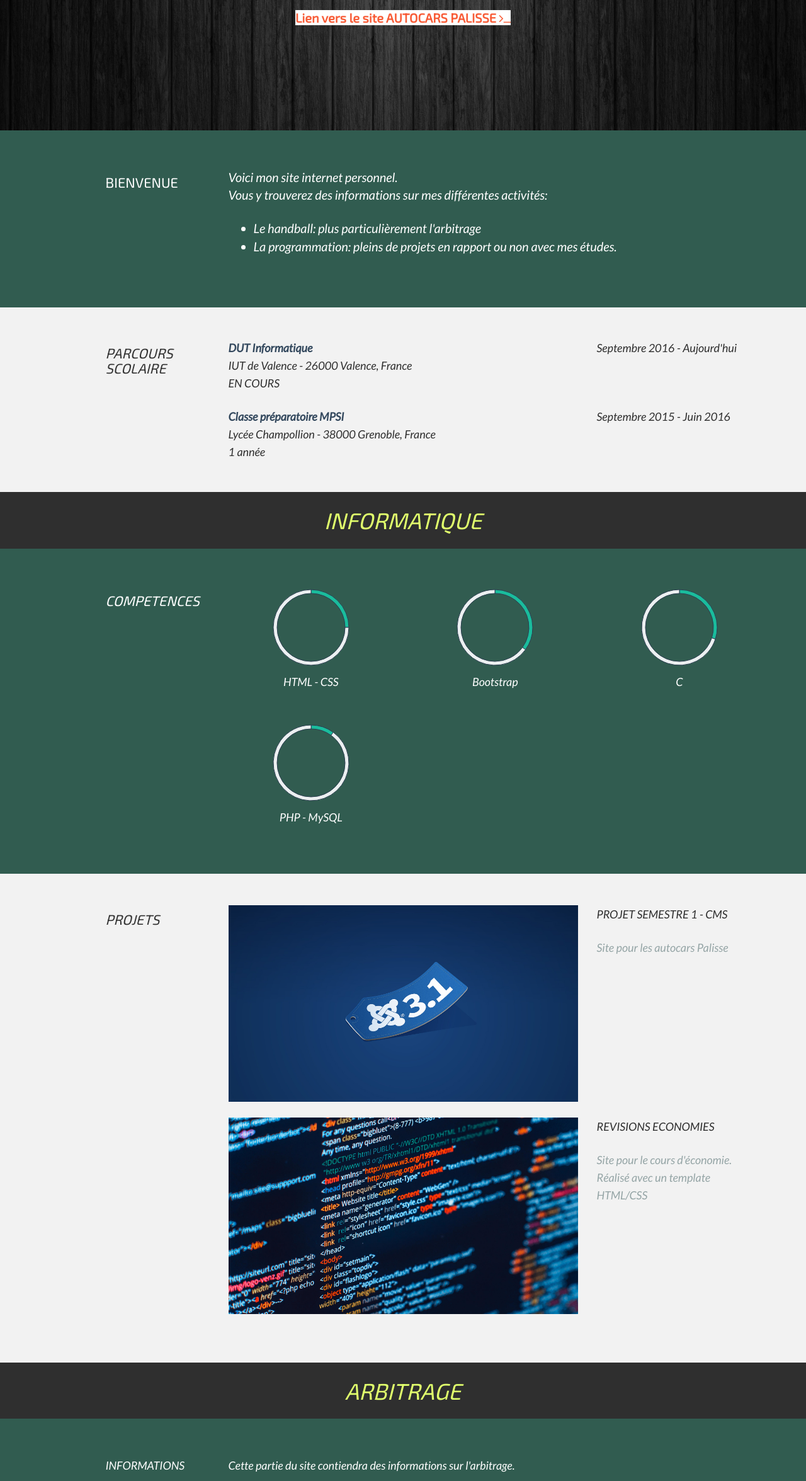
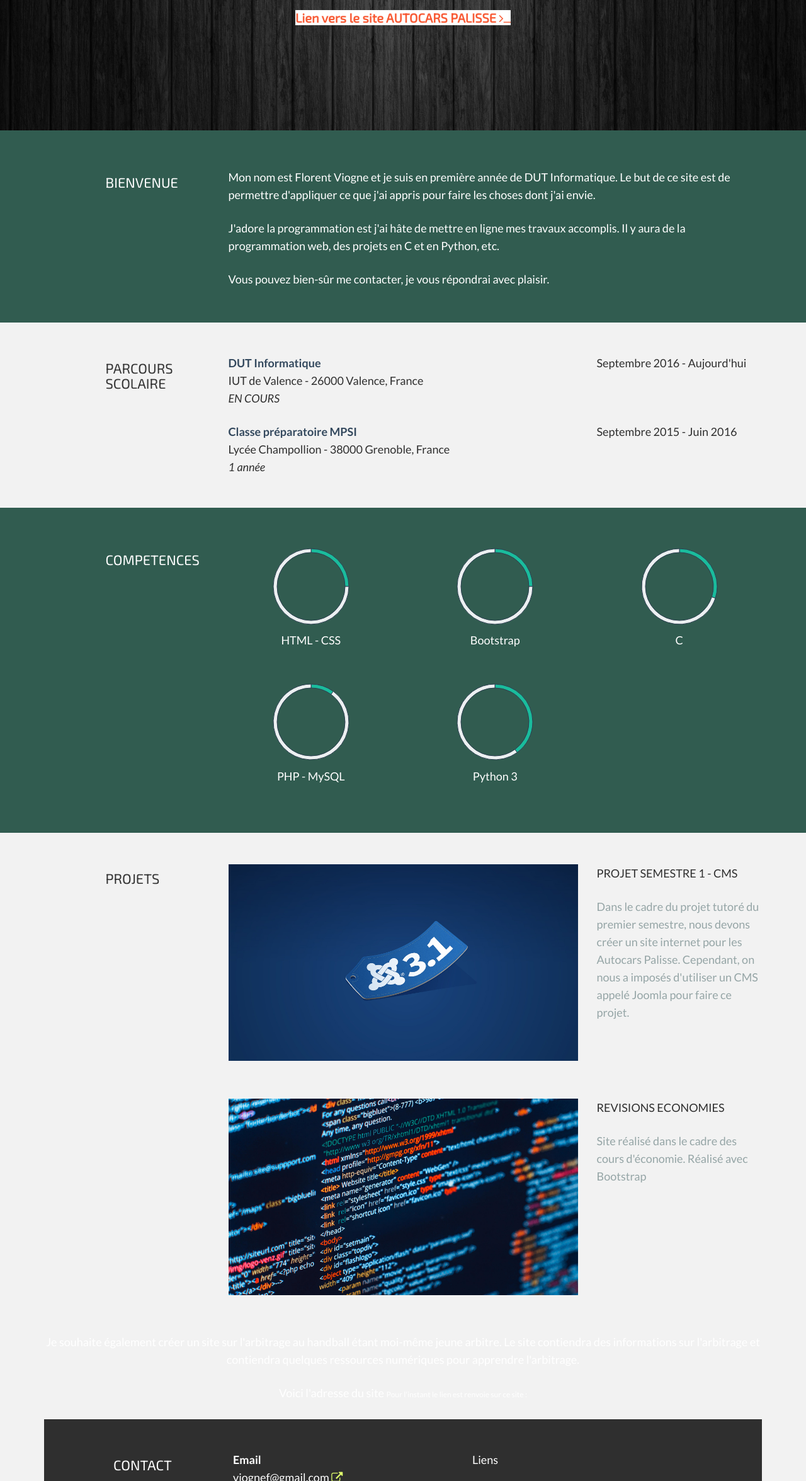
Before and after one commit to florentVgn/home, a plain HTML site: page index.html in a window 1280 px wide. Shown: the part 353-2704 px from the top of the page at 63% size. Drawn offline with Linux system fonts and the light colour scheme.

Commit message:
Modification importante
Site uniquement pour informatique

```diff
--- a/assets/css/main.css
+++ b/assets/css/main.css
@@ -184,10 +184,12 @@ a:after {
 	background: #315C50;
 	padding-top: 60px;
 	color: white;
+  padding-bottom: 30px;
 }
 
 #intro h5, h4, p {
 	color: white;
+  /*font-weight: 200;*/
 }
 
 #intro i {
@@ -238,7 +240,7 @@ a:after {
 	color: #E0FF6C;
 }
 
-#liens-sociaux a {
+#liens a {
 	color: grey;
 }
 
@@ -255,6 +257,10 @@ a:after {
 	color: #E0FF6C;
 	margin-top: 25px;
 	margin-bottom: 25px;
+}
+
+#projects img {
+  margin-bottom: 60px;
 }
 
 
--- a/index.html
+++ b/index.html
@@ -5,7 +5,8 @@
     <meta name="viewport" content="width=device-width, initial-scale=1.0">
     <meta name="description" content="Site personnel de Florent Viogne">
     <meta name="author" content="Florent Viogne">
-    <meta name="keywords" content="HTML,CSS">
+    <meta name="keywords" content="Florent, Viogne, Florent Viogne, Autocars Palisse, Palisse,
+      Arbitrage, Arbitre, Handball">
     <link rel="icon" type="image/png" href="assets/img/ico/favicon.png" />
     <!--[if IE]><link rel="shortcut icon" type="image/x-icon" href="assets/img/ico/favicon.ico" /><![endif]-->
 
@@ -42,9 +43,8 @@
 				<div class="row">
 					<div class="dropdown">
 						<ul id="nav" class="nav">
-							<li class="menu-item"><a class="smoothScroll" href="#welcome" title="Bienvenue"><i class="icon-user"></i></a></li>
-							<li class="menu-item"><a class="smoothScroll" href="#informatique" title="Informatique"><i class="icon-code"></i></a></li>
-                            <li class="menu-item"><a class="smoothScroll" href="#arbitrage" title="Arbitrage"><i class="icon-font"></i></a></li>
+							<li class="menu-item"><a class="smoothScroll" href="#intro" title="Bienvenue"><i class="icon-user"></i></a></li>
+							<li class="menu-item"><a class="smoothScroll" href="#skillswrap" title="Informatique"><i class="icon-code"></i></a></li>
               <li class="menu-item"><a class="smoothScroll" href="#contact" title="Contact"><i class="icon-envelope"></i></a></li>
 						</ul><!--/ uL#nav -->
 					</div><!-- /.dropdown -->
@@ -61,30 +61,34 @@
 			<div class="row centered">
 				<div class="col-lg-12">
 					<h1>Florent Viogne</h1>
-					<h3>Etudiant en DUT Informatique | viognef@gmail.com</h3>
+					<h3>
+            Etudiant en DUT Informatique | viognef@gmail.com
+           </h3>
           <h3><a href="../projetS1/" style="background-color: #ffffff; font-weight: bold;" target="_blank">Lien vers le site AUTOCARS PALISSE <i class="icon-terminal"></i></a></h3>
 				</div><!--/.col-lg-12 -->
 			</div><!--/.row -->
 		</div><!--/.container -->
 	</div><!--/.#headerwrap -->
 
-
-	<section id="welcome" name="welcome"></section>
 	<div id="intro">
 		<div class="container">
 			<div class="row">
 
 				<div class="col-lg-2 col-lg-offset-1">
-					<h5>BIENVENUE<i </h5>
+					<h5>BIENVENUE</h5>
 				</div>
 				<div class="col-lg-9">
           <p>
-                    Voici mon site internet personnel.</br>
-                    Vous y trouverez des informations sur mes différentes activités:
-                    <ul>
-                        <li>Le handball: plus particulièrement l'arbitrage</li>
-                        <li>La programmation: pleins de projets en rapport ou non avec mes études.</li>
-                    </ul>
+            Mon nom est Florent Viogne et je suis en première année de DUT Informatique.
+            Le but de ce site est de permettre d'appliquer ce que j'ai appris pour faire les
+            choses dont j'ai envie.
+          </p>
+          <p>
+            J'adore la programmation est j'ai hâte de mettre en ligne mes travaux accomplis.
+            Il y aura de la programmation web, des projets en C et en Python, etc.
+          </p>
+          <p>
+            Vous pouvez bien-sûr me contacter, je vous répondrai avec plaisir.
           </p>
         </div>
 			</div><!--/.row -->
@@ -123,12 +127,6 @@
 	</div><!--/.container -->
 
 	<!--SKILLS DESCRIPTION -->
-    <section id="informatique" name="informatique"></section>
-    <div id="title-part" class="row">
-        <div class="centered">
-            <h1>INFORMATIQUE</h1>
-        </div>
-    </div>
 	<div id="skillswrap">
 		<div class="container">
 			<div class="row">
@@ -160,11 +158,11 @@
 						<script>
 							var doughnutData = [
 									{
-										value: 35,
+										value: 25,
 										color:"#1abc9c"
 									},
 									{
-										value : 65,
+										value : 75,
 										color : "#ecf0f1"
 									}
 								];
@@ -209,12 +207,29 @@
 						</script>
 					</div>
 
+          <div class="col-lg-3 centered">
+						<canvas id="python" height="130" width="130"></canvas>
+						<p>Python 3</p>
+						<br>
+						<script>
+							var doughnutData = [
+									{
+										value: 40,
+										color:"#1abc9c"
+									},
+									{
+										value : 60,
+										color : "#ecf0f1"
+									}
+								];
+								var myDoughnut = new Chart(document.getElementById("python").getContext("2d")).Doughnut(doughnutData);
+						</script>
+					</div>
+
 			</div><!--/.row -->
 			<br>
 		</div><!--/.container -->
 	</div><!--/ #skillswrap -->
-
-
 
     <!--PORTFOLIO DESCRIPTION -->
 	<div class="container desc" id="projects">
@@ -229,10 +244,11 @@
 				<div class="col-lg-3">
 					<p>PROJET SEMESTRE 1 - CMS</p>
 				<p>
-          <more>Site pour les autocars Palisse</more>
+          <more>Dans le cadre du projet tutoré du premier semestre, nous devons créer un site
+          internet pour les Autocars Palisse. Cependant, on nous a imposés d'utiliser
+          un CMS appelé Joomla pour faire ce projet.</more>
         </p>
 				</div>
-
 				<div class="col-lg-6 col-lg-offset-3">
 					<p><a href="../revisionsEconomies/" title="Révisions Economies" target="_blank">
                         <img class="img-responsive" src="assets/img/revisionsEconomies.jpg" alt=""></a></p>
@@ -240,49 +256,25 @@
 				<div class="col-lg-3">
 						<p>REVISIONS ECONOMIES</p>
 					<p>
-            <more>Site pour le cours d'économie. Réalisé avec un template HTML/CSS</more>
+            <more>Site réalisé dans le cadre des cours d'économie. Réalisé avec Bootstrap</more>
 					</p>
 				</div>
-
 		</div><!--/.row -->
-		<br>
-		<br>
 	</div><!--/.container -->
 
-    <section id="arbitrage" name="arbitrage"></section>
-	<!--INFOS ARBITRAGES -->
-    <div id="title-part" class="row">
+  <div class="container" id="arbitrage">
+    <div class="row">
       <div class="centered">
-            <h1>ARBITRAGE</h1>
+        <p>
+          Je souhaite également créer un site sur l'arbitrage au handball étant moi-même jeune arbitre.
+          Le site contiendra des informations sur l'arbitrage et contiendra quelques ressources numériques
+          pour apprendre l'arbitrage.
+        </p>
+        <p>Voici l'adresse du site <sm>Pour l'instant le lien est renvoie sur ce site :
+          <a href="#arbitrage"></a>
     </div>
   </div>
-    <div id="arbitrage-infos">
-		<div class="container">
-            <div class="row">
-                <div class="col-lg-2 col-lg-offset-1">
-                    <p>INFORMATIONS</p>
-                </div>
-                <div class="col-lg-6">
-                    <p>Cette partie du site contiendra des informations sur l'arbitrage.</p>
-                </div>
-            </div>
-		</div><!--/.container -->
-	</div><!--/ #skillswrap -->
 
-
-
-    <!-- ARBITRAGE FORMATION-->
-    <div id="arbitrage-formation">
-        <div class="container desc">
-            <div class="row">
-                <div class="col-lg-2 col-lg-offset-1">
-                    <p>FORMATION</p>
-                </div>
-                <div class="col-lg-6">
-                    <p>Cette partie du site proposera des documents pour la formation à l'arbitrage.</p>
-                </div>
-            </div>
-	</div><!--/.container -->
 
 	<section id="contact" name="contact"></section>
 	<!--FOOTER DESCRIPTION -->
@@ -290,7 +282,7 @@
 		<div class="container">
 			<div class="row">
 
-				<div class="col-sm-2 col-sm-offset-1">
+				<div class="col-lg-2 col-lg-offset-1">
 					<h5>CONTACT</h5>
 				</div>
 				<div class="col-sm-4">
@@ -305,8 +297,8 @@
 						+33 6 16 84 54 75 <br/>
 					</p>
 				</div>
-				<div id="liens-sociaux" class="col-sm-5">
-					<p>Réseaux sociaux</p>
+				<div id="liens" class="col-sm-5">
+					<p>Liens</p>
 					<ul>
             <li><a href="https://www.facebook.com/florent.viogne" target="_blank">
               <i class="icon-facebook-sign icon-large"></i>https://www.facebook.com/florent.viogne</a></li>
@@ -327,7 +319,6 @@
 	</div><!--/ #footer -->
 	</div>
 
-
     <!-- Bootstrap core JavaScript
     ================================================== -->
     <!-- Placed at the end of the document so the pages load faster -->
```
Lines whose indentation alone changed are shown as unchanged.
